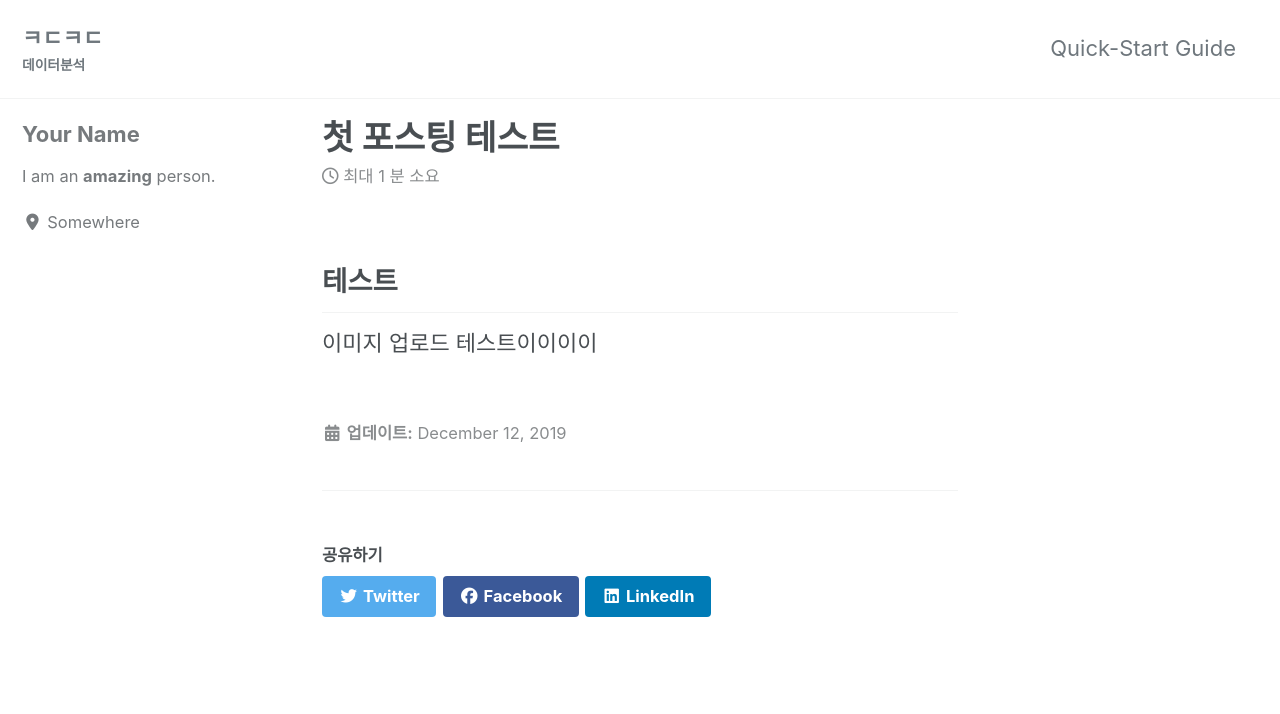
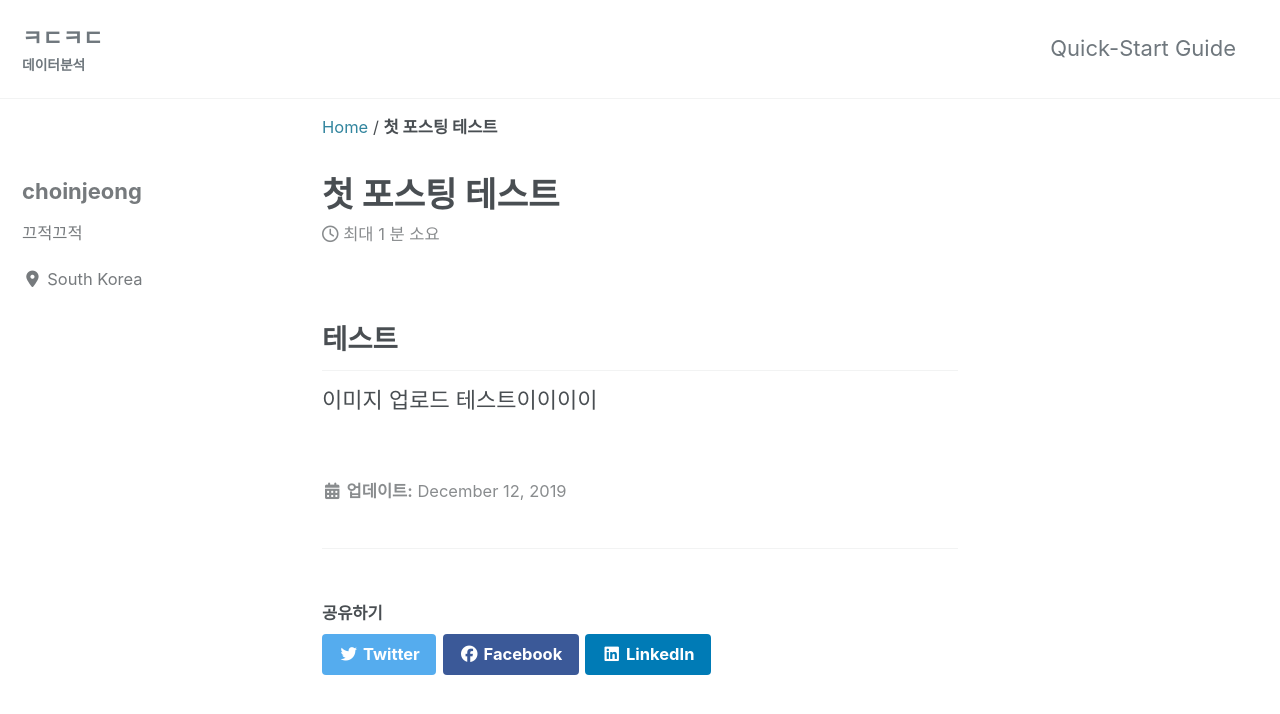
Before and after one commit to choinjeong/choinjeong.github.io, a Jekyll site: the page built from _posts/2019-12-12-hello.md, in a window 1280 px wide and 900 px high. Shown: the top 714 px of the window. Built offline with Jekyll 4.4.1, drawn with Linux system fonts in a browser that asks for light colours; cached includes are drawn as plain includes; nearby versions of some CDN libraries.

Commit message:
Update _config.yml

```diff
--- a/_config.yml
+++ b/_config.yml
@@ -27,7 +27,7 @@ repository               : # GitHub username/repo-name e.g. "mmistakes/minimal-m
 teaser                   : # path of fallback teaser image, e.g. "/assets/images/500x300.png"
 logo                     : # path of logo image to display in the masthead, e.g. "/assets/images/88x88.png"
 masthead_title           : # overrides the website title displayed in the masthead, use " " for no title
-# breadcrumbs            : false # true, false (default)
+breadcrumbs              : true # true, false (default)
 words_per_minute         : 200
 comments:
   provider               : # false (default), "disqus", "discourse", "facebook", "staticman", "staticman_v2", "utterances", "custom"
@@ -107,10 +107,10 @@ analytics:
 
 # Site Author
 author:
-  name             : "Your Name"
+  name             : "choinjeong"
   avatar           : # path of avatar image, e.g. "/assets/images/bio-photo.jpg"
-  bio              : "I am an **amazing** person."
-  location         : "Somewhere"
+  bio              : "끄적끄적"
+  location         : "South Korea"
   email            :
   links:
     - label: "Email"
@@ -294,4 +294,4 @@ defaults:
       related: true
       show_date : true
 
-date_format : '%Y-%m-%d'
+date_format : "%Y-%m-%d"
```
